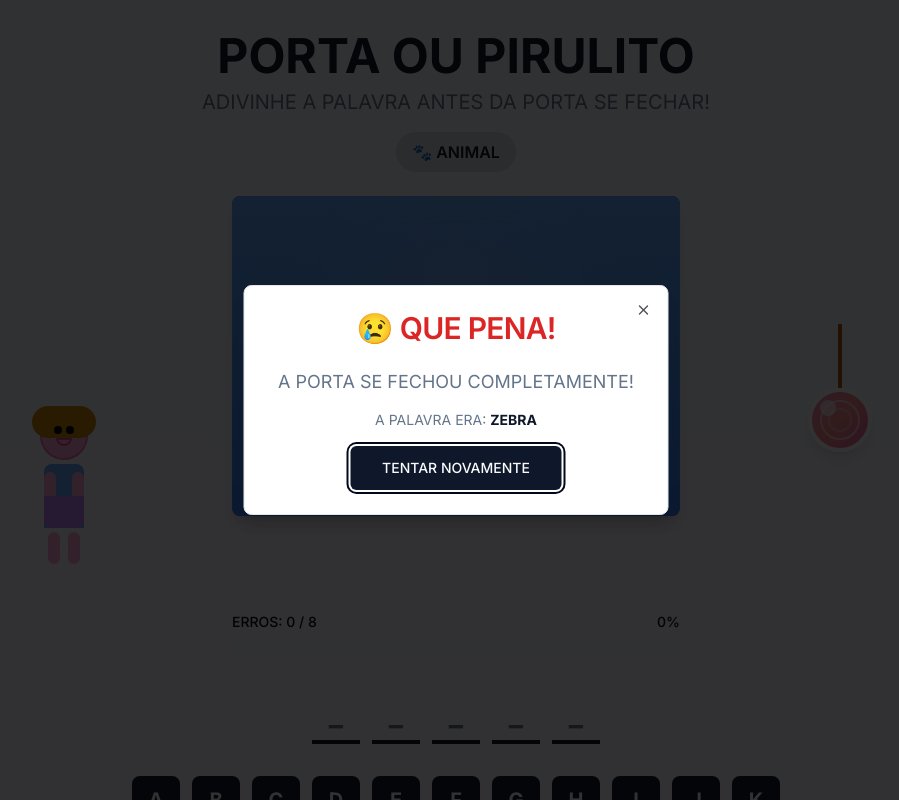
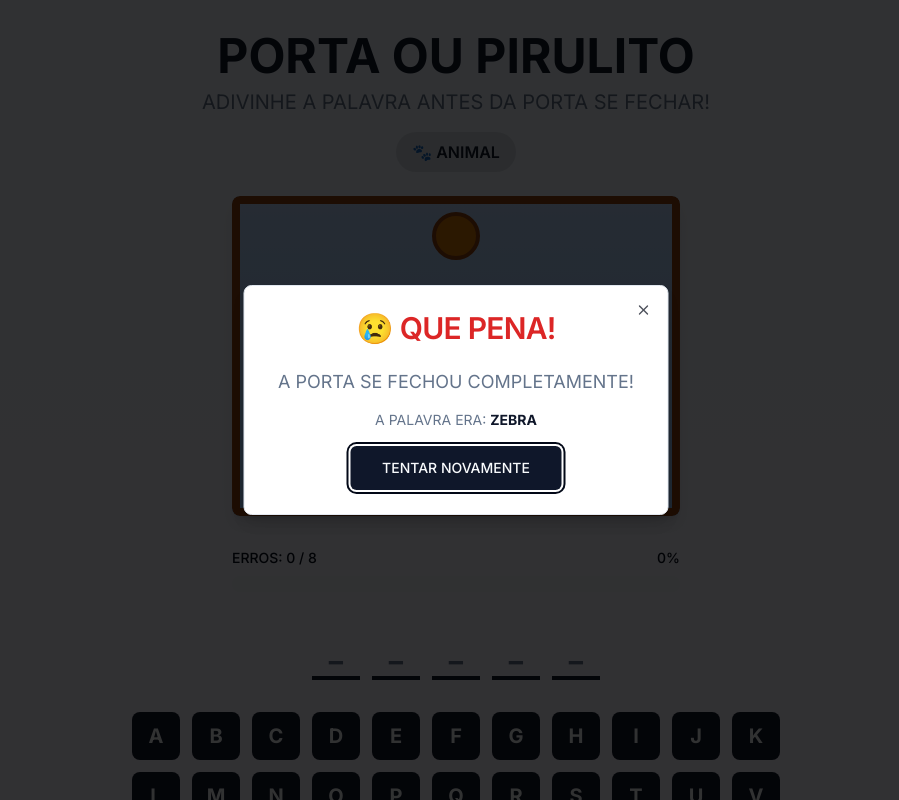
Before and after one commit to emiscode/porta-ou-pirulito, a Next.js app: page /game in a window 1280 px wide. Shown: the top 800 px of the page, without its empty margins (184-1083 px from the left). Built offline with nearby package versions, Linux system fonts and the light colour scheme.

Commit message:
v2 - nova animação porta

```diff
--- a/app/game/components/Door.tsx
+++ b/app/game/components/Door.tsx
@@ -1,37 +1,31 @@
 "use client";
+import { ReactNode } from "react";
 
 interface DoorProps {
   estadoPorta: number; // 0 a 100 (porcentagem de fechamento)
+  children?: ReactNode;
 }
 
-export default function Door({ estadoPorta }: DoorProps) {
-  const larguraPorta = 100 - estadoPorta; // Inverte: 0% fechada = 100% aberta
+export default function Door({ estadoPorta, children }: DoorProps) {
+  const alturaPortaFechada = estadoPorta; // 0% = porta aberta, 100% = porta fechada
 
   return (
     <div className="relative w-full max-w-md mx-auto h-64 md:h-80 bg-gradient-to-b from-blue-200 to-blue-300 rounded-lg overflow-hidden shadow-lg">
-      {/* Moldura da porta */}
-      <div className="absolute inset-0 border-8 border-amber-800 rounded-lg" />
+      {/* Conteúdo atrás da porta (menina, pirulito, etc.) */}
+      {children}
 
-      {/* Porta (painel que fecha) */}
+      {/* Porta (painel que fecha verticalmente de cima para baixo) */}
       <div
-        className="absolute bottom-0 left-0 right-0 bg-amber-700 transition-all duration-500 ease-in-out shadow-inner"
-        style={{ height: `${100 - larguraPorta}%` }}
+        className="absolute top-0 left-0 right-0 bg-amber-700/80 transition-all duration-500 ease-in-out shadow-inner z-20"
+        style={{ height: `${alturaPortaFechada}%` }}
       >
         {/* Detalhes da porta */}
         <div className="absolute top-4 left-1/2 transform -translate-x-1/2 w-12 h-12 bg-amber-600 rounded-full border-4 border-amber-800" />
         <div className="absolute bottom-4 left-1/2 transform -translate-x-1/2 w-24 h-1 bg-amber-800" />
       </div>
 
-      {/* Abertura da porta (o que fica visível) */}
-      <div
-        className="absolute top-0 left-0 right-0 bg-gradient-to-b from-blue-400 to-blue-500 transition-all duration-500 ease-in-out"
-        style={{ height: `${larguraPorta}%` }}
-      >
-        {/* Padrão de luz através da porta */}
-        <div className="absolute inset-0 opacity-20">
-          <div className="absolute top-1/4 left-1/4 w-1/2 h-1/2 bg-yellow-200 rounded-full blur-3xl" />
-        </div>
-      </div>
+      {/* Moldura da porta (por último para ficar na frente) */}
+      <div className="absolute inset-0 border-8 border-amber-800 rounded-lg z-30 pointer-events-none" />
     </div>
   );
 }
--- a/app/game/components/Lollipop.tsx
+++ b/app/game/components/Lollipop.tsx
@@ -10,7 +10,7 @@ export default function Lollipop({ foiPegado }: LollipopProps) {
   }
 
   return (
-    <div className="absolute top-1/2 right-8 transform -translate-y-1/2 z-20">
+    <div className="absolute top-1/2 right-8 transform -translate-y-1/2 z-10">
       {/* Palito */}
       <div className="w-1 h-16 bg-amber-700 mx-auto" />
 
--- a/app/game/page.tsx
+++ b/app/game/page.tsx
@@ -112,10 +112,12 @@ export default function GamePage() {
         </div>
 
         {/* Porta com Menina e Pirulito */}
-        <div className="relative mb-8 min-h-[20rem] md:min-h-[24rem]">
-          <Door estadoPorta={estadoPorta} />
-          <Girl atravessou={atravessou} />
-          {!pirulitoPego && <Lollipop foiPegado={pirulitoPego} />}
+        <div className="mb-8">
+          <Door estadoPorta={estadoPorta}>
+            {/* Menina e Pirulito ficam dentro e atrás da porta */}
+            <Girl atravessou={atravessou} />
+            {!pirulitoPego && <Lollipop foiPegado={pirulitoPego} />}
+          </Door>
         </div>
 
         {/* Barra de Progresso */}
```
